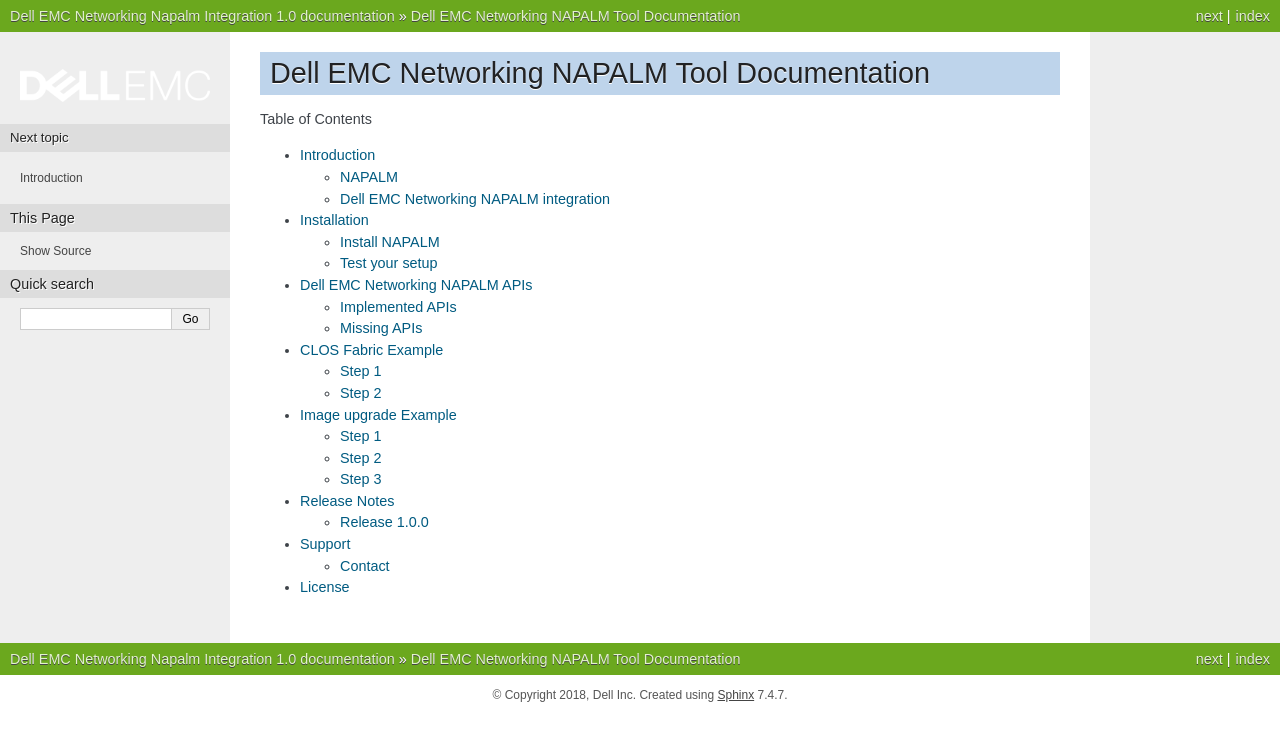
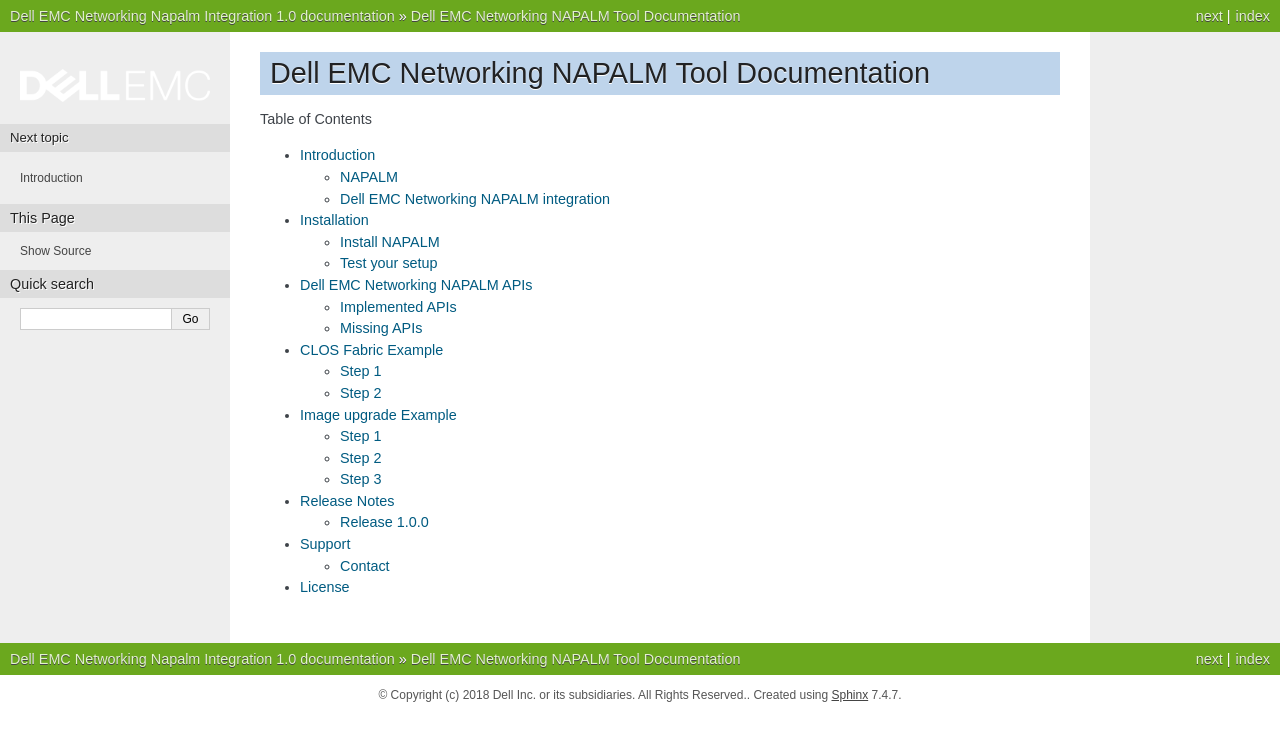
Before and after one commit to Dell-Networking/napalm-dellos10-docs, a Sphinx documentation site: the page built from source/index.rst, in a window 1280 px wide. Shown: the top 741 px of the page. Built offline with Sphinx 7.4.7, drawn with Linux system fonts in a browser that asks for light colours.

Commit message:
Changed the Copyright information (#3)

```diff
--- a/source/conf.py
+++ b/source/conf.py
@@ -52,7 +52,7 @@
 
 # General information about the project.
 project = u'Dell EMC Networking Napalm Integration'
-copyright = u'2018, Dell Inc'
+copyright = u'(c) 2018 Dell Inc. or its subsidiaries. All Rights Reserved.'
 author = u'Dell EMC Networking Team'
 
 # The version info for the project you're documenting, acts as replacement for
```
Also changed, not shown: README.md (+1 -1 lines).
